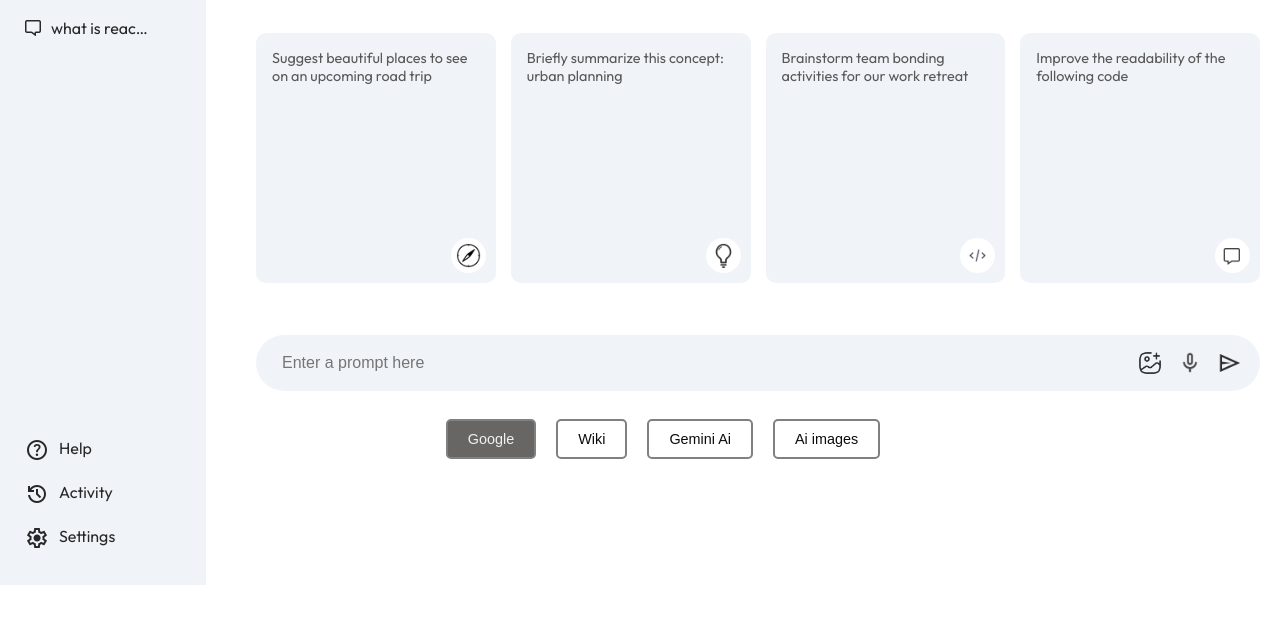
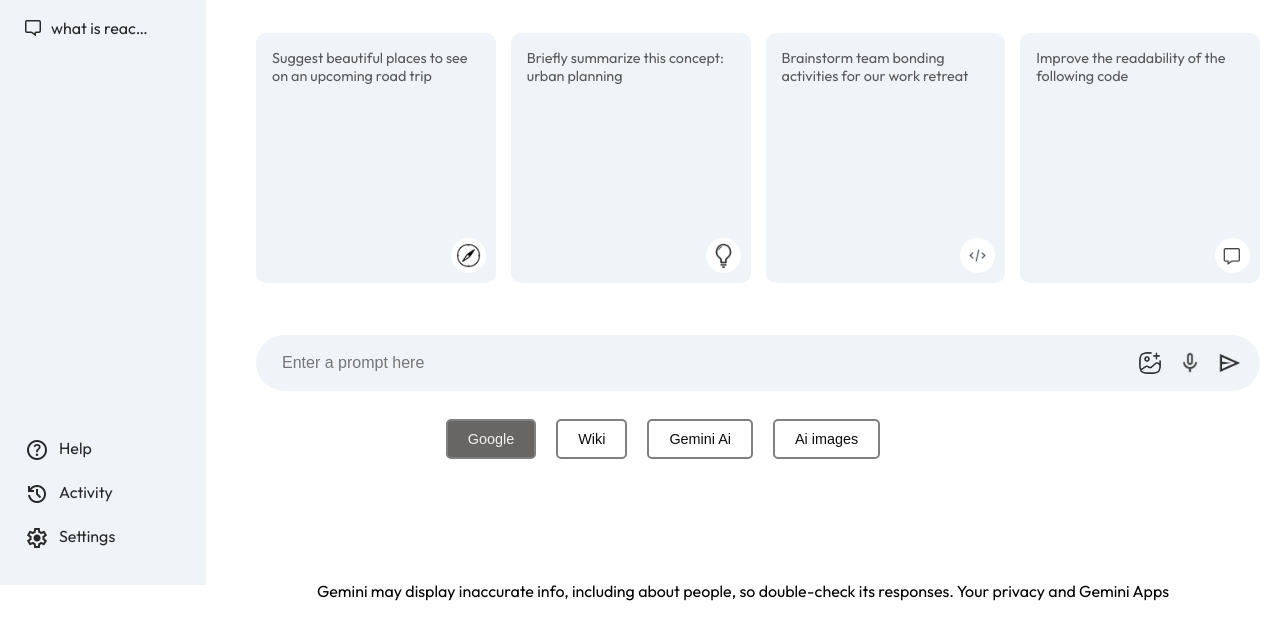
Before and after one commit to VrushabhBhave/MultiSearch-Application, a plain HTML site: page index.html in a window 1280 px wide. Shown: the part 215-832 px from the top of the page. Before the commit the page ends 800 px from the top, so only its background shows below. Drawn offline with nearby package versions, Linux system fonts and the light colour scheme.

Commit message:
add footer

```diff
--- a/googleAndWiki.js
+++ b/googleAndWiki.js
@@ -112,6 +112,7 @@
     document.querySelector("#images").classList.remove("active");
     dataContainer.innerHTML = "";
     fetchDataOfGoogle(textInput.value);
+    cards.style.display = "none";
 })
 
 
--- a/index.html
+++ b/index.html
@@ -105,6 +105,9 @@
             <div class="data-container">
 
             </div>
+            <div class="footer">
+                Gemini may display inaccurate info, including about people, so double-check its responses. Your privacy and Gemini Apps
+            </div>
         </div>
     </div>
     <script src="https://cdn.jsdelivr.net/npm/typed.js@2.0.12"></script>
--- a/style.css
+++ b/style.css
@@ -445,3 +445,13 @@
     border-radius: 5px;
     font-size: 1rem;
 }
+
+/* Footer  */
+.footer{
+    display: flex;
+    justify-content: center;
+    align-items: center;
+    flex-wrap: wrap;
+    text-align: center;
+    padding: 1rem 0.5rem;
+}
```
